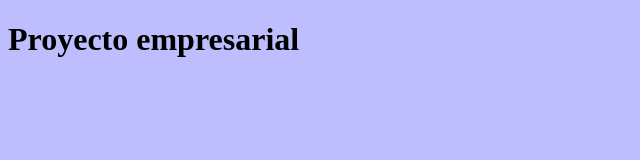
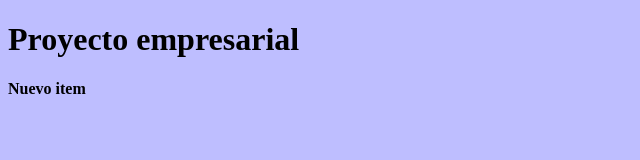
Before and after one commit to mouradtesting/CursoGit, a plain HTML site: page index.html in a window 1280 px wide. Shown: the full height of the page, 0-640 px from the left. Drawn offline with Linux system fonts and the light colour scheme.

Commit message:
Nuevo tag P

```diff
--- a/index.html
+++ b/index.html
@@ -10,6 +10,7 @@
 
 <body>
     <h1>Proyecto empresarial</h1>
+    <p>Nuevo item</p>
 </body>
 
 </html>
```
